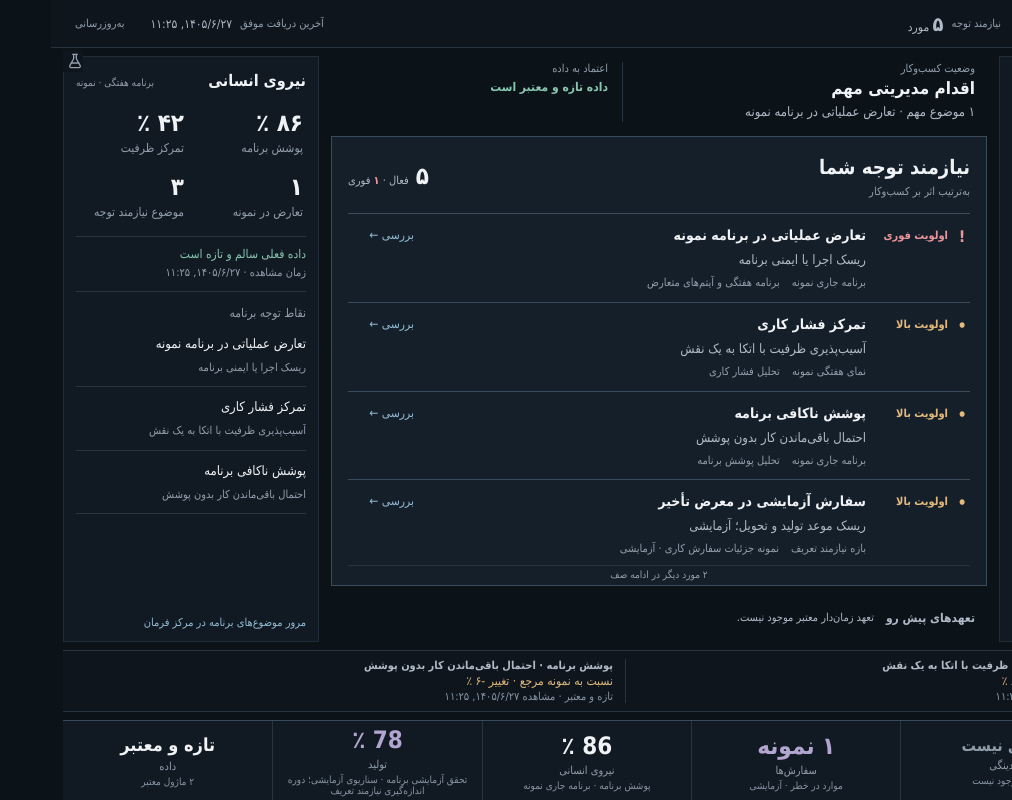
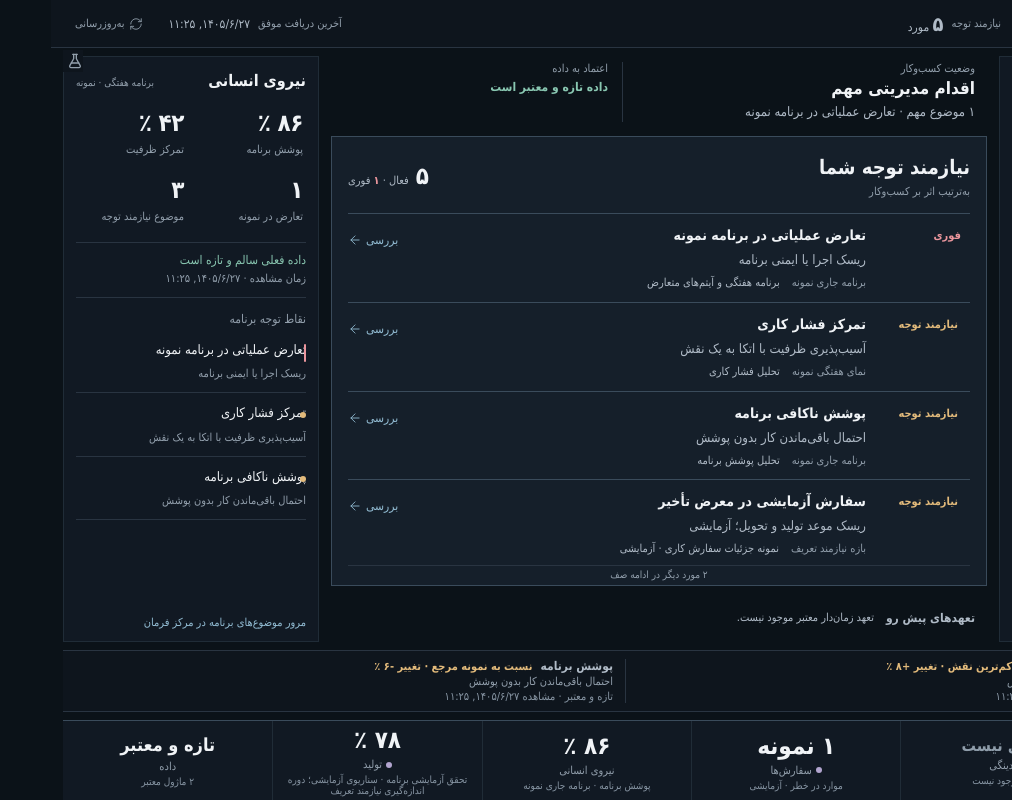
Before and after one commit to sahandgem/mrgem-main-system, a React (Vite) app in the folder apps/core/: page / in a window 1280 px wide. Shown: the whole page, without its empty margins (268-1280 px from the left). Built offline with nearby package versions, Linux system fonts and the light colour scheme.

Commit message:
feat(core): refine Cockpit C5 instrument visuals

```diff
--- a/apps/core/src/components/commandCenter/CockpitModuleRails.tsx
+++ b/apps/core/src/components/commandCenter/CockpitModuleRails.tsx
@@ -73,7 +73,9 @@ function ModuleRail({
             <span className="sr-only">مشاهده تصویر مدیریتی ماژول</span>
           </button>
         ) : <h2 id={`${id}-rail-title`}>{production ? "تولید" : "نیروی انسانی"}</h2>}
-        <span>{production ? "آزمایشی" : "برنامه هفتگی · نمونه"}</span>
+        <span className={production ? "instrument-rail-state instrument-rail-state--experimental" : "instrument-rail-state"}>
+          {production ? "آزمایشی" : "برنامه هفتگی · نمونه"}
+        </span>
       </header>
       <div className="rail-metrics">
         {production ? <>
@@ -125,7 +127,7 @@ function ModuleRail({
         {items.length ? items.slice(0, 5).map((item) => (
           <button
             aria-current={selectedKey === `attention:${item.attentionId}` ? "true" : undefined}
-            className="rail-exception"
+            className={`rail-exception rail-exception--${item.priorityTier <= 1 ? "critical" : item.priorityTier === 2 ? "attention" : "followup"}`}
             key={item.attentionId}
             onClick={(event) => onOpenAttention(item, event.currentTarget)}
             type="button"
--- a/apps/core/src/components/commandCenter/CockpitSignals.tsx
+++ b/apps/core/src/components/commandCenter/CockpitSignals.tsx
@@ -39,10 +39,10 @@ export function ImportantChanges({
               type="button"
             >
               <span className="important-change__heading">
-                <span>{item.moduleName}</span>
-                <strong>{item.label} · {changeImpact(item.kpiKey)}</strong>
+                <strong>{item.label}</strong>
+                <b className={`tone-${toneForKpiStatus(item.status)}`}>{toPersianNumber(item.trendText ?? "")}</b>
               </span>
-              <b className={`tone-${toneForKpiStatus(item.status)}`}>{toPersianNumber(item.trendText ?? "")}</b>
+              <span className="important-change__impact">{changeImpact(item.kpiKey)}</span>
               <small>{item.isExperimental ? "آزمایشی · " : ""}{reliabilityText(item.reliability)} · مشاهده {formatDateTime(item.observedAt)}</small>
             </button>
           ))}
@@ -67,14 +67,14 @@ function VitalSlot({
   return (
     <button
       aria-current={selected ? "true" : undefined}
-      aria-label={`${signal.label}: ${signal.value ?? signal.dataStateLabel}؛ مشاهده جزئیات`}
+      aria-label={`${signal.label}: ${toPersianNumber(signal.value ?? signal.dataStateLabel)}؛ مشاهده جزئیات`}
       className={`vital-slot${signal.signalId === "vital-data" ? " vital-slot--data" : ""}${placeholder ? " vital-slot--placeholder" : ""}${signal.isExperimental ? " vital-slot--experimental" : ""}${tone ? ` tone-${tone}` : ""}`}
       onClick={(event) => onOpen(signal, event.currentTarget)}
       title="مشاهده جزئیات سیگنال"
       type="button"
     >
       <span>{signal.label}</span>
-      <strong>{signal.value ?? signal.dataStateLabel}</strong>
+      <strong>{toPersianNumber(signal.value ?? signal.dataStateLabel)}</strong>
       <small>{signal.context}</small>
     </button>
   );
--- a/apps/core/src/components/commandCenter/CockpitSystemBar.tsx
+++ b/apps/core/src/components/commandCenter/CockpitSystemBar.tsx
@@ -1,3 +1,4 @@
+import { RefreshCw } from "lucide-react";
 import type { CommandCenterViewModel } from "../../integration/commandCenter/commandCenterViewModel";
 import { StatusBadge } from "../StatusBadge";
 import {
@@ -52,6 +53,7 @@ export function CockpitSystemBar({
         </div>
       </dl>
       <button className="system-refresh" disabled={isRefreshing} onClick={onRefresh} type="button">
+        <RefreshCw aria-hidden="true" size={14} strokeWidth={1.5} />
         {isRefreshing ? "در حال دریافت" : "به‌روزرسانی"}
       </button>
     </header>
--- a/apps/core/src/components/commandCenter/CommandCenterAttentionQueue.tsx
+++ b/apps/core/src/components/commandCenter/CommandCenterAttentionQueue.tsx
@@ -1,4 +1,5 @@
 import { useEffect, useRef, useState } from "react";
+import { ArrowLeft } from "lucide-react";
 import type {
   CommandCenterAttentionItem,
   CommandCenterViewModel,
@@ -66,7 +67,7 @@ export function CommandCenterAttentionQueue({
               <button
                 aria-current={selected ? "true" : undefined}
                 aria-label={`${attentionPriorityLabel(item.priorityTier)}؛ ${summary.title}؛ ${summary.impact}؛ مشاهده جزئیات`}
-                className={`command-row${selected ? " command-row--selected" : ""}`}
+                className={`command-row command-row--${item.priorityTier <= 1 ? "critical" : "attention"}${selected ? " command-row--selected" : ""}`}
                 key={item.attentionId}
                 onClick={(event) => onOpen(item, event.currentTarget)}
                 type="button"
@@ -79,10 +80,12 @@ export function CommandCenterAttentionQueue({
                   <strong>{summary.title}</strong>
                   <span>{summary.impact}</span>
                 </span>
-                <span className="command-row__open">{selected ? "در حال بررسی" : "بررسی ←"}</span>
+                <span className="command-row__open">
+                  {selected ? "در حال بررسی" : <><span>بررسی</span><ArrowLeft aria-hidden="true" size={14} strokeWidth={1.5} /></>}
+                </span>
                 <span className="command-row__context">
-                  <span>{item.isExperimental ? "بازه نیازمند تعریف" : item.timeContext}</span>
-                  <span>{item.destinationLabel}{item.isExperimental ? " · آزمایشی" : ""}</span>
+                  <span className="command-row__time">{item.isExperimental ? "بازه نیازمند تعریف" : item.timeContext}</span>
+                  <span className="command-row__destination">{item.destinationLabel}{item.isExperimental ? " · آزمایشی" : ""}</span>
                 </span>
               </button>
             );
--- a/apps/core/src/components/commandCenter/presentation.ts
+++ b/apps/core/src/components/commandCenter/presentation.ts
@@ -46,8 +46,8 @@ export function toneForAttention(item: CommandCenterAttentionItem): StatusTone {
 }
 
 export function attentionPriorityLabel(priority: CommandCenterAttentionItem["priorityTier"]) {
-  if (priority === 0 || priority === 1) return "اولویت فوری";
-  if (priority === 2) return "اولویت بالا";
+  if (priority === 0 || priority === 1) return "فوری";
+  if (priority === 2) return "نیازمند توجه";
   return "نیازمند پیگیری";
 }
 
--- a/apps/core/src/styles.css
+++ b/apps/core/src/styles.css
@@ -80,7 +80,7 @@ p { line-height: 1.65; }
 .cockpit-system-facts dt { color: var(--text-muted); font-size: var(--font-size-meta); white-space: nowrap; }
 .cockpit-system-facts dd { color: var(--text-secondary); font-size: 12px; white-space: nowrap; }
 .cockpit-system-facts dd strong { font-size: 20px; }
-.system-refresh { padding: 4px 8px; min-height: 30px; color: var(--text-muted); background: transparent; border: 0; border-radius: var(--radius-control); font-size: var(--font-size-meta); }
+.system-refresh { display: inline-flex; align-items: center; gap: var(--space-1); padding: 4px 8px; min-height: 30px; color: var(--text-muted); background: transparent; border: 0; border-radius: var(--radius-control); font-size: var(--font-size-meta); }
 .system-refresh:hover { color: var(--text-primary); background: var(--surface-hover); }
 .cockpit-stage { display: grid; grid-template-rows: minmax(0,1fr) 68px var(--vital-height); gap: 8px; height: calc(100dvh - var(--system-bar-height)); padding: 8px 12px 0; }
 .cockpit-main-grid { display: grid; grid-template-columns: clamp(256px,16.667vw,320px) minmax(0,1fr) clamp(320px,20.417vw,392px); grid-template-areas: "workforce command production"; gap: 12px; direction: ltr; min-height: 0; }
@@ -90,20 +90,25 @@ p { line-height: 1.65; }
 .instrument-rail-heading { display: flex; align-items: baseline; justify-content: space-between; gap: 8px; }
 .instrument-rail-heading h2 { font-size: 16px; }
 .instrument-rail-heading > span { font-size: var(--font-size-micro); color: var(--text-muted); }
+.instrument-rail-state { display: inline-flex; align-items: center; gap: var(--space-1); }
+.instrument-rail-state--experimental::before { content: ""; width: var(--severity-dot-size); height: var(--severity-dot-size); border-radius: var(--radius-pill); background: var(--signal-experimental); }
 .rail-title-button { padding: 2px 0; color: inherit; background: transparent; border: 0; text-align: start; }
 .rail-title-button:hover h2, .rail-title-button[aria-current="true"] h2 { color: var(--signal-info); }
 .rail-metrics { display: grid; grid-template-columns: 1fr 1fr; gap: 16px 10px; padding: 20px 0 16px; }
 .rail-metric { display: flex; flex-direction: column; gap: 3px; padding: 3px; color: inherit; background: transparent; border: 0; border-radius: var(--radius-control); text-align: start; }
 .rail-metric:hover { background: var(--surface-hover); }
 .rail-metric[aria-current="true"] { background: var(--surface-selected); }
-.rail-metrics strong { color: var(--text-primary); font-size: var(--font-size-kpi-major); line-height: 1.2; font-weight: 700; }
-.rail-metrics span { color: var(--text-muted); font-size: 12px; }
+.rail-metrics strong { color: var(--text-primary); font-size: var(--font-size-kpi-major); line-height: 1.2; font-weight: 700; letter-spacing: -.02em; }
+.rail-metrics span { color: var(--text-muted); font-size: var(--font-size-meta); line-height: 1.55; }
 .rail-trust { display: grid; gap: 4px; padding: 10px 0; border-top: var(--border-width) solid var(--border-subtle); border-bottom: var(--border-width) solid var(--border-subtle); }
 .rail-trust strong { font-size: 12px; font-weight: 500; }
 .rail-trust span { color: var(--text-muted); font-size: var(--font-size-meta); line-height: 1.5; }
 .rail-exceptions { flex: 1; min-height: 0; overflow: auto; padding-top: 14px; }
 .rail-exceptions h3 { font-size: 12px; color: var(--text-muted); font-weight: 500; margin-bottom: 4px; }
-.rail-exception { display: block; width: 100%; padding: 12px 0; color: inherit; background: transparent; border: 0; border-bottom: var(--border-width) solid var(--border-subtle); text-align: start; }
+.rail-exception { position: relative; display: block; width: 100%; padding: 12px 10px 12px 0; color: inherit; background: transparent; border: 0; border-bottom: var(--border-width) solid var(--border-subtle); text-align: start; }
+.rail-exception::before { content: ""; position: absolute; inset-inline-start: 0; top: 19px; width: var(--severity-dot-size); height: var(--severity-dot-size); border-radius: var(--radius-pill); background: var(--signal-warning); }
+.rail-exception--critical::before { top: 14px; width: 2px; height: 18px; border-radius: 1px; background: var(--signal-critical); }
+.rail-exception--followup::before { background: var(--signal-info); }
 .rail-exception:hover { background: var(--surface-hover); }
 .rail-exception[aria-current="true"] { background: var(--surface-selected); }
 .rail-exception strong { display: block; font-size: 13px; line-height: 1.7; font-weight: 500; }
@@ -129,22 +134,23 @@ p { line-height: 1.65; }
 .section-count { font-size: var(--font-size-meta); color: var(--text-secondary); }
 .section-count strong { font-size: var(--font-size-kpi-major); color: var(--text-primary); margin-inline-end: 4px; }
 .section-count b { color: var(--signal-critical); font-weight: 700; }
-.attention-list { min-height: 0; overflow-y: auto; scrollbar-width: thin; scrollbar-color: var(--border-interactive) transparent; }
-.attention-list:hover, .attention-list:focus { scrollbar-color: var(--text-muted) transparent; }
+.attention-list { min-height: 0; overflow-y: auto; }
 .command-row { position: relative; display: grid; grid-template-columns: 94px minmax(0,1fr) 66px; gap: 4px 10px; width: 100%; padding: 10px 0; color: inherit; background: transparent; border: 0; border-top: var(--border-width) solid var(--border-strong); text-align: start; }
 .command-row:hover { background: var(--surface-hover); }
 .command-row--selected, .command-row--selected:hover { background: var(--surface-selected); }
 .command-row--selected::before { content: ""; position: absolute; inset-block: 6px; inset-inline-start: 0; width: var(--selected-indicator-width); background: var(--signal-info); }
 .command-row__signal { display: flex; align-items: flex-start; gap: 6px; padding-top: 3px; }
-.command-row__signal > span { display: grid; place-items: center; width: 16px; height: 18px; flex-shrink: 0; font-size: 16px; font-weight: bold; }
-.command-row__signal strong { font-size: 11px; line-height: 1.6; }
+.command-row__signal > span { display: block; width: var(--severity-dot-size); height: var(--severity-dot-size); margin-top: 6px; flex-shrink: 0; overflow: hidden; border-radius: var(--radius-pill); background: currentColor; color: transparent; font-size: 0; }
+.command-row--critical .command-row__signal > span { width: 3px; height: 18px; margin-top: 0; border-radius: 1px; }
+.command-row__signal strong { font-size: var(--font-size-meta); line-height: 1.6; }
 .command-row__issue { display: block; }
 .command-row__issue strong { display: block; font-size: var(--font-size-title); line-height: 23px; color: var(--text-primary); }
 .command-row__issue > span { display: block; font-size: var(--font-size-body); color: var(--text-secondary); margin-top: 3px; line-height: 20px; }
-.command-row__open { align-self: start; min-height: 32px; padding: 4px 0; color: var(--signal-info); font-size: 12px; white-space: nowrap; }
+.command-row__open { display: inline-flex; align-items: center; justify-content: flex-end; gap: var(--space-1); align-self: start; min-height: 32px; padding: 4px 0; color: var(--signal-info); font-size: 12px; white-space: nowrap; }
 .command-row:hover .command-row__open { color: var(--text-primary); text-decoration: underline; }
 .command-row--selected .command-row__open, .command-row--selected:hover .command-row__open { color: var(--signal-info); font-size: var(--font-size-micro); text-decoration: none; }
 .command-row__context { grid-column: 2 / -1; display: flex; flex-wrap: wrap; gap: 3px 12px; color: var(--text-muted); font-size: var(--font-size-meta); line-height: 1.6; }
+.command-row__destination { color: var(--text-secondary); }
 .attention-more { min-height: 20px; padding-top: 3px; color: var(--text-muted); font-size: var(--font-size-micro); text-align: center; border-top: var(--border-width) solid var(--border-subtle); }
 .empty-state { display: flex; align-items: start; padding: 24px 0; }
 .empty-state > div { display: grid; gap: 8px; }
@@ -154,19 +160,19 @@ p { line-height: 1.65; }
 .upcoming-commitments p { font-size: var(--font-size-meta); }
 .definition-pending { display: none; }
 .important-changes { display: grid; grid-template-columns: 130px minmax(0,1fr); align-items: center; background: var(--surface-instrument); border-top: var(--border-width) solid var(--border-subtle); border-bottom: var(--border-width) solid var(--border-subtle); padding: 0 12px; }
-.important-changes h2 { font-size: 13px; color: var(--text-secondary); font-weight: 600; }
+.important-changes h2 { font-size: 12px; color: var(--text-muted); font-weight: 600; }
 .important-changes__list { display: grid; grid-template-columns: repeat(3,minmax(0,1fr)); }
 .important-changes__list > button { display: grid; gap: 2px; min-width: 0; padding: 0 12px; color: inherit; background: transparent; border: 0; border-inline-start: var(--border-width) solid var(--border-subtle); text-align: start; }
 .important-changes__list > button:hover { background: var(--surface-hover); }
 .important-changes__list > button[aria-current="true"] { background: var(--surface-selected); }
-.important-change__heading { display: flex; gap: 8px; align-items: baseline; }
-.important-change__heading > span { display: none; }
-.important-changes__list strong { color: var(--text-secondary); font-size: var(--font-size-meta); }
-.important-changes__list b { font-size: 12px; font-weight: 500; white-space: nowrap; overflow: hidden; text-overflow: ellipsis; }
+.important-change__heading { display: flex; gap: 8px; align-items: baseline; min-width: 0; }
+.important-changes__list strong { color: var(--text-secondary); font-size: 12px; font-weight: 600; white-space: nowrap; overflow: hidden; text-overflow: ellipsis; }
+.important-changes__list b { flex-shrink: 0; font-size: var(--font-size-meta); font-weight: 600; white-space: nowrap; }
+.important-change__impact { color: var(--text-muted); font-size: var(--font-size-meta); white-space: nowrap; overflow: hidden; text-overflow: ellipsis; }
 .important-changes__list small { color: var(--text-faint); font-size: var(--font-size-meta); white-space: nowrap; overflow: hidden; text-overflow: ellipsis; }
 .important-changes__empty { font-size: 12px; color: var(--text-muted); }
 .vital-strip { display: grid; grid-template-columns: repeat(6,minmax(0,1fr)); align-items: center; height: var(--vital-height); background: var(--surface-primary); border-top: var(--border-width) solid var(--border-strong); }
-.vital-slot { display: flex; flex-direction: column; align-items: center; justify-content: center; gap: 3px; min-width: 0; height: 100%; padding: 0 8px; color: inherit; background: transparent; border: 0; border-inline-end: var(--border-width) solid var(--border-subtle); }
+.vital-slot { display: flex; flex-direction: column; align-items: center; justify-content: center; gap: 3px; min-width: 0; height: 100%; padding: 0 8px; color: inherit; background: transparent; border: 0; border-inline-end: var(--border-width) solid var(--border-rail); }
 .vital-slot:hover { background: var(--surface-hover); }
 .vital-slot[aria-current="true"] { background: var(--surface-selected); }
 .vital-slot:last-child { border-inline-end: 0; }
@@ -174,34 +180,44 @@ p { line-height: 1.65; }
 .vital-slot strong { color: var(--text-primary); font-size: var(--font-size-kpi-major); line-height: 1.25; order: 0; }
 .vital-slot small { font-size: var(--font-size-micro); color: var(--text-faint); order: 2; text-align: center; }
 .vital-slot--placeholder strong { color: var(--signal-unknown); font-size: 16px; }
-.vital-slot--experimental strong { color: var(--signal-experimental); }
+.vital-slot--experimental > span { display: inline-flex; align-items: center; gap: var(--space-1); }
+.vital-slot--experimental > span::before { content: ""; width: var(--severity-dot-size); height: var(--severity-dot-size); border-radius: var(--radius-pill); background: var(--signal-experimental); }
 .vital-slot--data strong { font-size: var(--font-size-kpi-secondary); font-weight: 600; }
-.cockpit-drawer { position: fixed; z-index: 40; top: var(--system-bar-height); right: 0; bottom: var(--vital-height); width: clamp(420px,25vw,480px); max-width: 100vw; padding: 20px; overflow: auto; background: var(--surface-raised); border-left: var(--border-width) solid var(--border-interactive); box-shadow: var(--shadow-raised); scrollbar-width: thin; scrollbar-color: var(--border-interactive) transparent; }
-.cockpit-drawer:hover, .cockpit-drawer:focus-within { scrollbar-color: var(--text-muted) transparent; }
+.cockpit-drawer { position: fixed; z-index: 40; top: var(--system-bar-height); right: 0; bottom: var(--vital-height); width: clamp(420px,25vw,480px); max-width: 100vw; padding: 20px; overflow: auto; background: var(--surface-raised); border-left: var(--border-width) solid var(--border-interactive); box-shadow: var(--shadow-raised); }
+.rail-exceptions, .attention-list, .cockpit-drawer { scrollbar-width: thin; scrollbar-color: var(--border-strong) transparent; }
+.rail-exceptions:hover, .rail-exceptions:focus-within,
+.attention-list:hover, .attention-list:focus-visible, .attention-list:focus-within,
+.cockpit-drawer:hover, .cockpit-drawer:focus-within { scrollbar-color: var(--border-interactive) transparent; }
+.rail-exceptions::-webkit-scrollbar, .attention-list::-webkit-scrollbar, .cockpit-drawer::-webkit-scrollbar { width: 6px; height: 6px; }
+.rail-exceptions::-webkit-scrollbar-track, .attention-list::-webkit-scrollbar-track, .cockpit-drawer::-webkit-scrollbar-track { background: transparent; }
+.rail-exceptions::-webkit-scrollbar-thumb, .attention-list::-webkit-scrollbar-thumb, .cockpit-drawer::-webkit-scrollbar-thumb { background: var(--border-strong); border-radius: var(--radius-pill); }
+.rail-exceptions:hover::-webkit-scrollbar-thumb, .rail-exceptions:focus-within::-webkit-scrollbar-thumb,
+.attention-list:hover::-webkit-scrollbar-thumb, .attention-list:focus-visible::-webkit-scrollbar-thumb, .attention-list:focus-within::-webkit-scrollbar-thumb,
+.cockpit-drawer:hover::-webkit-scrollbar-thumb, .cockpit-drawer:focus-within::-webkit-scrollbar-thumb { background: var(--border-interactive); }
 .cockpit-drawer > header { display: flex; justify-content: space-between; align-items: center; padding-bottom: 12px; border-bottom: var(--border-width) solid var(--border-subtle); }
 .cockpit-drawer h2 { font-size: 16px; }
 .cockpit-drawer .drawer-title:focus-visible { outline: 0; }
 .cockpit-drawer .drawer-title--keyboard:focus-visible { outline: var(--focus-width) solid var(--focus-ring); outline-offset: 3px; border-radius: var(--radius-control); }
-.drawer-close { padding: 8px; background: transparent; color: var(--text-secondary); border: 0; border-radius: var(--radius-control); }
+.drawer-close { display: inline-flex; align-items: center; gap: var(--space-1); padding: 8px; background: transparent; color: var(--text-secondary); border: 0; border-radius: var(--radius-control); font-size: var(--font-size-meta); }
 .drawer-close:hover { color: var(--text-primary); background: var(--surface-hover); }
 .drawer-heading { display: grid; gap: 8px; padding: 16px 0; }
 .drawer-heading > span { font-size: 12px; color: var(--text-muted); }
 .drawer-heading h3 { font-size: 18px; line-height: 1.7; }
 .drawer-heading > div { display: flex; gap: 10px; }
-.drawer-facts > div { padding: 12px 0; border-top: var(--border-width) solid var(--border-subtle); }
-.drawer-facts dt { font-size: var(--font-size-meta); color: var(--text-muted); margin-bottom: 5px; }
-.drawer-facts dd { font-size: var(--font-size-body); line-height: 1.8; }
+.drawer-facts > div { display: grid; grid-template-columns: 104px minmax(0,1fr); gap: 4px 14px; padding: 12px 0; border-top: var(--border-width) solid var(--border-subtle); }
+.drawer-facts dt { grid-column: 1; font-size: var(--font-size-meta); color: var(--text-muted); line-height: 1.8; }
+.drawer-facts dd { grid-column: 2; font-size: var(--font-size-body); line-height: 1.8; }
 .drawer-facts .drawer-secondary { color: var(--text-muted); font-size: var(--font-size-meta); margin-top: 4px; }
-.drawer-reference { margin-top: 6px; color: var(--text-muted); font-size: var(--font-size-meta) !important; overflow-wrap: anywhere; }
+.drawer-reference { margin-top: 6px; color: var(--text-faint); font-size: var(--font-size-micro) !important; overflow-wrap: anywhere; }
 .drawer-metric-value { font-size: var(--font-size-kpi-major) !important; color: var(--text-primary); }
 .drawer-inline-list { display: grid; grid-template-columns: 1fr 1fr; gap: 8px; }
-.drawer-inline-list button, .drawer-related-list button, .drawer-related-button { padding: 8px; color: var(--signal-info); background: var(--surface-control); border: var(--border-width) solid var(--border-subtle); border-radius: var(--radius-control); text-align: start; }
+.drawer-inline-list button, .drawer-related-list button, .drawer-related-button { padding: 8px; color: var(--signal-info); background: transparent; border: 0; border-bottom: var(--border-width) solid var(--border-subtle); text-align: start; }
 .drawer-inline-list button { display: grid; gap: 4px; }
 .drawer-inline-list button span { color: var(--text-muted); font-size: var(--font-size-micro); }
 .drawer-related-list { display: grid; gap: 6px; }
 .drawer-related-list button, .drawer-related-button { width: 100%; }
-.drawer-inline-list button:hover, .drawer-related-list button:hover, .drawer-related-button:hover { border-color: var(--border-interactive); color: var(--text-primary); }
-.drawer-navigation { display: block; margin-top: 14px; padding: 10px 12px; color: var(--signal-info); background: var(--surface-selected); border: var(--border-width) solid var(--border-interactive); border-radius: var(--radius-control); text-decoration: none; text-align: center; }
+.drawer-inline-list button:hover, .drawer-related-list button:hover, .drawer-related-button:hover { background: var(--surface-hover); border-color: var(--border-interactive); color: var(--text-primary); }
+.drawer-navigation { display: flex; align-items: center; justify-content: center; gap: var(--space-2); margin-top: 14px; padding: 10px 12px; color: var(--signal-info); background: var(--surface-selected); border: var(--border-width) solid var(--border-interactive); border-radius: var(--radius-control); text-decoration: none; text-align: center; }
 .drawer-route-missing { margin-top: 14px; padding: 10px 0; color: var(--text-muted); font-size: var(--font-size-meta); border-top: var(--border-width) solid var(--border-subtle); }
 .drawer-placeholder { padding-top: 14px; color: var(--text-muted); }
 .drawer-placeholder strong { font-size: 12px; } .drawer-placeholder p { font-size: 11px; }
@@ -277,3 +293,7 @@ p { line-height: 1.65; }
   .vital-slot--placeholder strong { font-size: 14px; }
   .cockpit-drawer { top: 0; width: 100%; }
 }
+@media (max-width: 480px) {
+  .drawer-facts > div { grid-template-columns: 1fr; }
+  .drawer-facts dt, .drawer-facts dd { grid-column: 1; }
+}
```
Also changed, not shown: apps/core/src/components/commandCenter/CockpitDrawerShell.tsx (+11 -2 lines).
